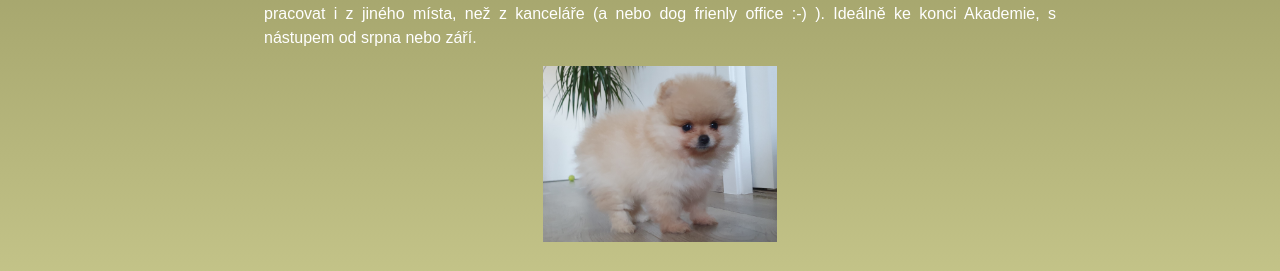
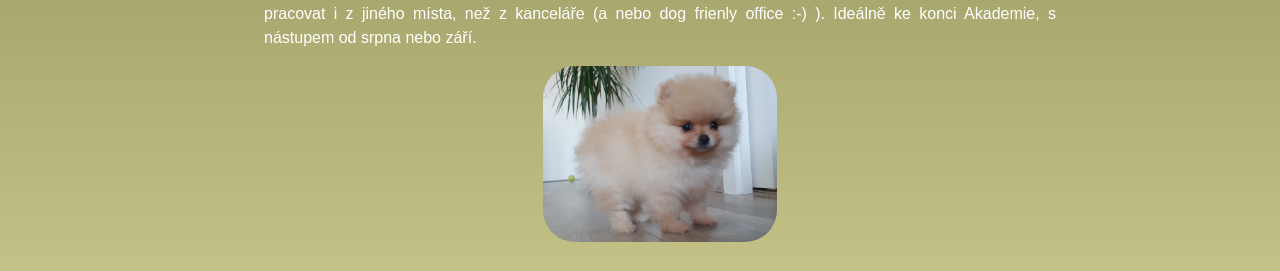
Before and after one commit to Martina-Kor/O_projektu_DAW2021_Bezuv_grunt_Bylinar, a plain HTML site: page Martina.html in a window 1280 px wide. Shown: the part 653-924 px from the top of the page. Drawn offline with Linux system fonts and the light colour scheme.

Commit message:
přidání zaoblených rohů

```diff
--- a/style.css
+++ b/style.css
@@ -197,11 +197,13 @@ li .aike {
 }
 
 .aike__foto {
+  float: right;
+  margin-top: 1rem;
   margin: auto;
+  /*     padding: 0 2rem 0rem 2rem; */
   height: 11rem;
   border-radius: 2rem;
 }
-
 /* xxxxxxxxxxxxxxxxxxxxxxxxxxxxxxxxxxxxxxxx
 TABLET SIZE OPTIMATION, breakpoint at 768px
 xxxxxxxxxxxxxxxxxxxxxxxxxxxxxxxxxxxxxxxxx
@@ -227,8 +229,9 @@ xxxxxxxxxxxxxxxxxxxxxxxxxxxxxxxxxxxxxxxxx*/
     float: right;
     margin-top: 1rem;
     margin: auto;
-    padding: 0 2rem 0rem 2rem;
+    /*     padding: 0 2rem 0rem 2rem; */
     height: 11rem;
+    border-radius: 2rem;
   }
 
   .menu a {
```
